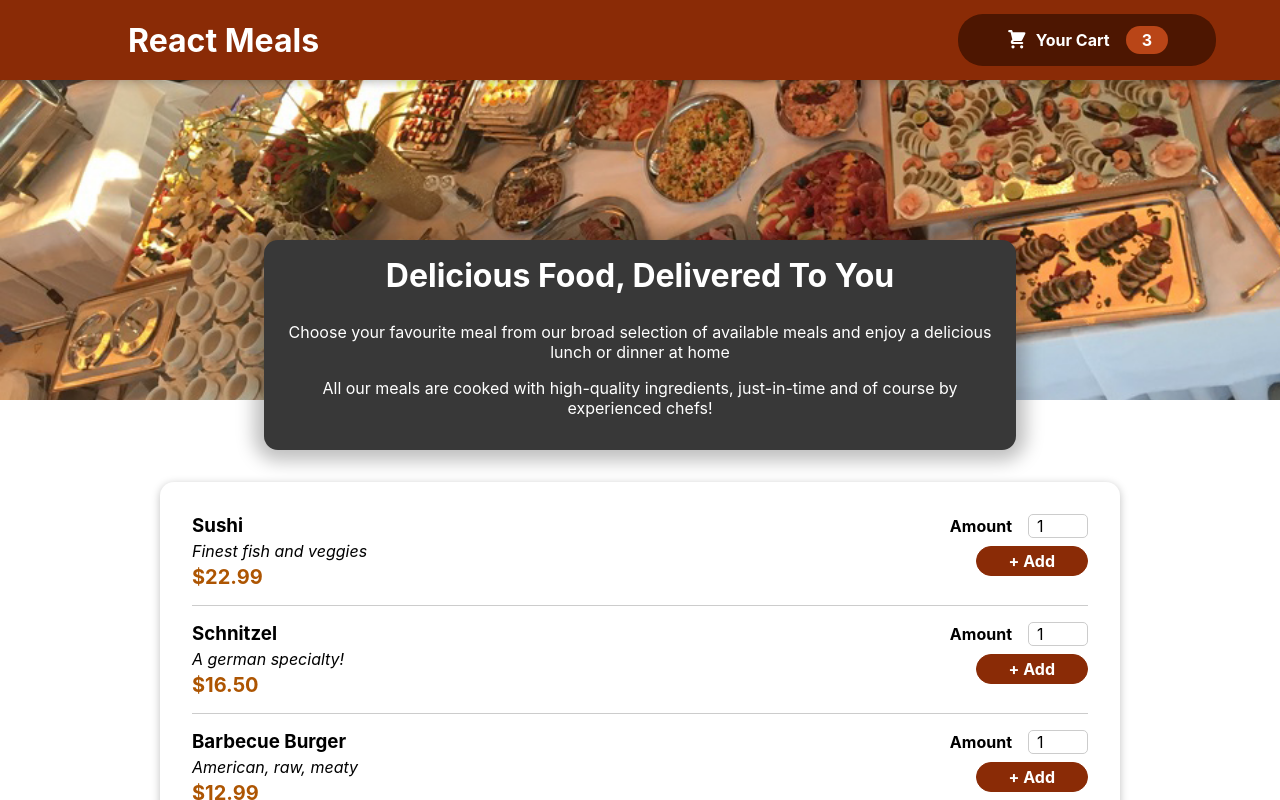
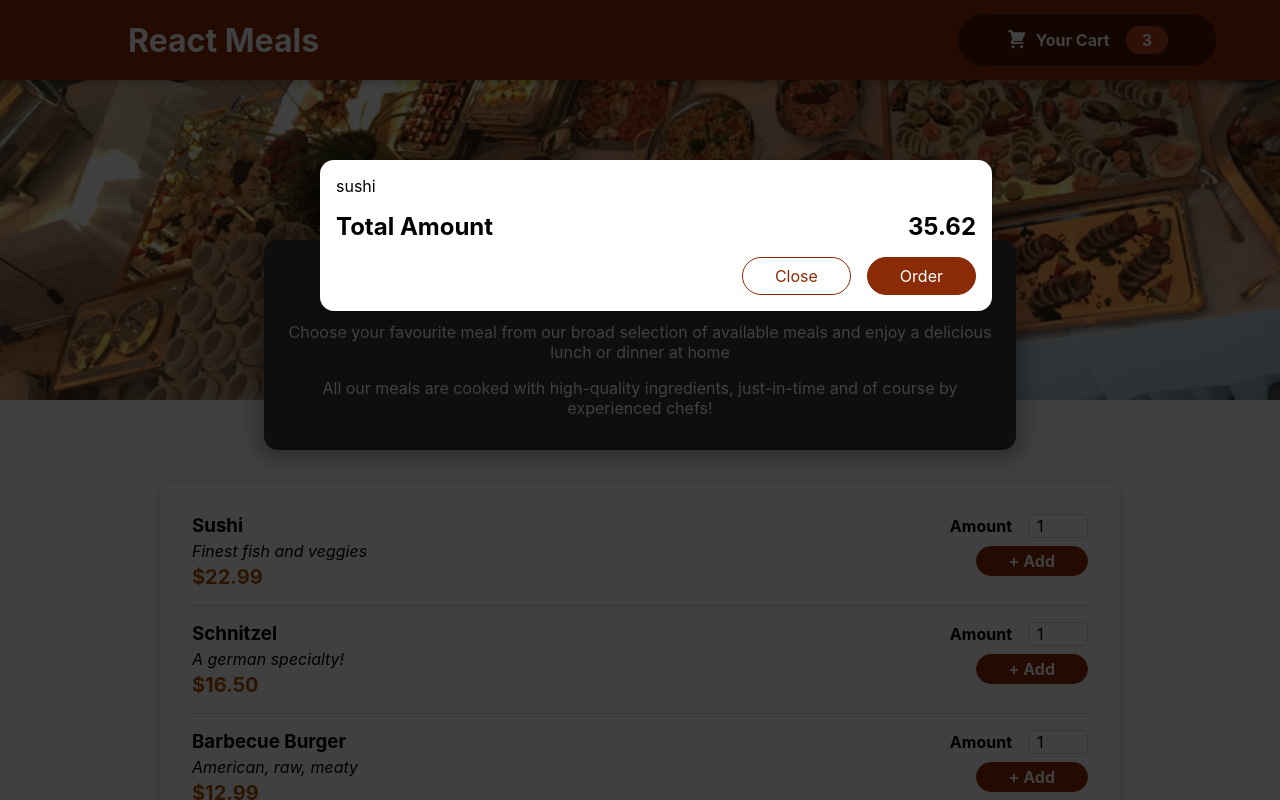
Before and after one commit to ansam007/Resturant-meals-in-React, a React (Create React App) app: page / in a window 1280 px wide. Shown: the top 800 px of the page. Built offline with nearby package versions, Linux system fonts and the light colour scheme.

Commit message:
Add Overlay/Backdrop

```diff
--- a/public/index.html
+++ b/public/index.html
@@ -28,6 +28,7 @@
   </head>
   <body>
     <noscript>You need to enable JavaScript to run this app.</noscript>
+    <div id="overlays"></div>
     <div id="root"></div>
     <!--
       This HTML file is a template.
--- a/src/App.js
+++ b/src/App.js
@@ -1,14 +1,17 @@
 import React from "react";
 import Header from "./components/Layout/Header";
 import Meals from "./components/Meals/Meals";
+import Cart from "./components/Cart/Cart";
 
 function App() {
   return (
     <React.Fragment>
+      <Cart></Cart>
       <Header> </Header>
       <main>
         <Meals></Meals>
       </main>
+
     </React.Fragment>
   );
 }
--- /dev/null
+++ b/src/components/Cart/Cart.js
@@ -0,0 +1,28 @@
+import classes from "./Cart.module.css";
+import Modal from "../UI/Modal";
+
+const Cart = (props) => {
+  const cartItems = (
+    <ul className={classes["cart-items"]}>
+      {[{ id: "c1", name: "sushi", amount: 2, price: 12.99 }].map((item) => (
+        <li>{item.name}</li>
+      ))}
+    </ul>
+  );
+
+  return (
+    <Modal>
+      {cartItems}
+      <div className={classes.total}>
+        <span>Total Amount</span>
+        <span>35.62</span>
+      </div>
+      <div className={classes.actions}>
+        <button className={classes['button--alt']}>Close</button>
+        <button className={classes.button}>Order</button>
+      </div>
+    </Modal>
+  );
+};
+
+export default Cart;
--- /dev/null
+++ b/src/components/Cart/Cart.module.css
@@ -0,0 +1,46 @@
+.cart-items {
+  list-style: none;
+  margin: 0;
+  padding: 0;
+  max-height: 20rem;
+  overflow: auto;
+}
+
+.total {
+  display: flex;
+  justify-content: space-between;
+  align-items: center;
+  font-weight: bold;
+  font-size: 1.5rem;
+  margin: 1rem 0;
+}
+
+.actions {
+  text-align: right;
+}
+
+.actions button {
+  font: inherit;
+  cursor: pointer;
+  background-color: transparent;
+  border: 1px solid #8a2b06;
+  padding: 0.5rem 2rem;
+  border-radius: 25px;
+  margin-left: 1rem;
+}
+
+.actions button:hover,
+.actions button:active {
+  background-color: #5a1a01;
+  border-color: #5a1a01;
+  color: white;
+}
+
+.actions .button--alt {
+  color: #8a2b06;
+}
+
+.actions .button {
+  background-color: #8a2b06;
+  color: white;
+}
--- /dev/null
+++ b/src/components/UI/Modal.js
@@ -0,0 +1,29 @@
+import classes from "./Modal.module.css";
+import React from 'react';
+// import ReactDOM from 'react-dom';
+
+const Backdrop = (props) => {
+  return <div className={classes.backdrop}> </div>;
+};
+
+const ModalOverlay = (props) => {
+  return (
+    <div className={classes.modal}>
+      <div className={classes.content}>{props.children}</div>
+    </div>
+  );
+};
+
+const Modal = (props) => {
+    return (
+        <React.Fragment>
+            {/* {React.createPortal(<Backdrop></Backdrop>)}
+            {React} */}
+            <Backdrop></Backdrop>
+            <ModalOverlay>{props.children}</ModalOverlay>
+
+        </React.Fragment>
+    )
+};
+
+export default Modal;
--- /dev/null
+++ b/src/components/UI/Modal.module.css
@@ -0,0 +1,40 @@
+.backdrop {
+  position: fixed;
+  top: 0;
+  left: 0;
+  width: 100%;
+  height: 100vh;
+  z-index: 20;
+  background-color: rgba(0, 0, 0, 0.75);
+}
+
+.modal {
+  position: fixed;
+  top: 20vh;
+  left: 5%;
+  width: 90%;
+  background-color: white;
+  padding: 1rem;
+  border-radius: 14px;
+  box-shadow: 0 2px 8px rgba(0, 0, 0, 0.25);
+  z-index: 30;
+  animation: slide-down 300ms ease-out forwards;
+}
+
+@media (min-width: 768px) {
+  .modal {
+    width: 40rem;
+    left: calc(50% - 20rem);
+  }
+}
+
+@keyframes slide-down {
+  from {
+    opacity: 0;
+    transform: translateY(-3rem);
+  }
+  to {
+    opacity: 1;
+    transform: translateY(0);
+  }
+}
```
